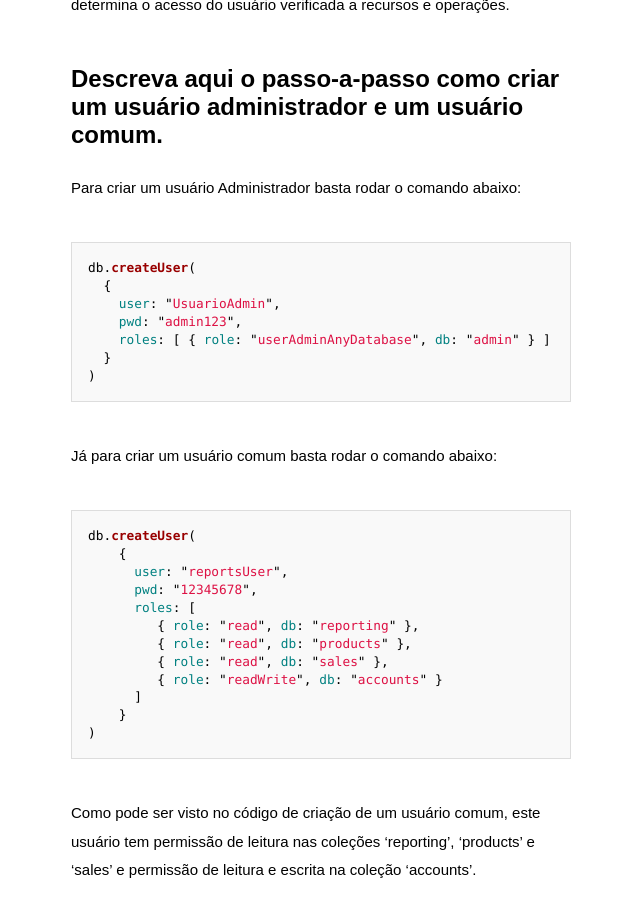
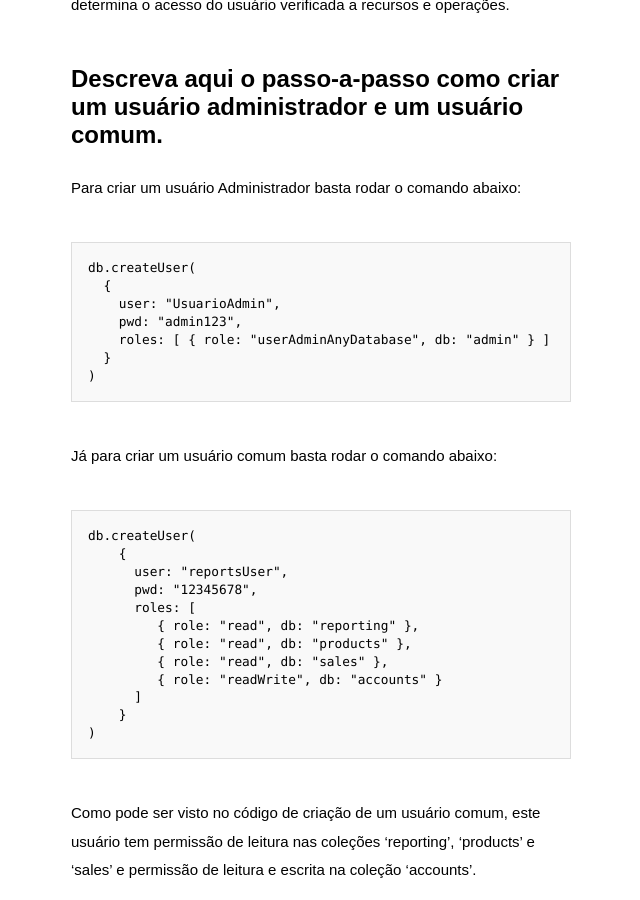
Before and after one commit to carloslimasis/carloslimasis.github.io, a Jekyll site: the page built from _posts/2015-12-27-article-autenticacao-mongodb.md, in a window 1280 px wide and 900 px high, scrolled down 432 px. Shown: the whole window, without its empty margins (319-959 px from the left). Built offline with Jekyll 4.4.1, drawn with Linux system fonts in a browser that asks for light colours; some web fonts are replaced.

Commit message:
Alterando artigo Autenticação no MongoDB

````diff
--- a/_posts/2015-12-27-article-autenticacao-mongodb.md
+++ b/_posts/2015-12-27-article-autenticacao-mongodb.md
@@ -9,7 +9,7 @@ A autenticação verifica a identidade de um utilizador já a autorização dete
 ## Descreva aqui o passo-a-passo como criar um usuário administrador e um usuário comum.
 Para criar um usuário Administrador basta rodar o comando abaixo:
 
-```javascript
+```
 db.createUser(
   {
     user: "UsuarioAdmin",
@@ -21,7 +21,7 @@ db.createUser(
 
 Já para criar um usuário comum basta rodar o comando abaixo:
 
-```javascript
+```
 db.createUser(
     {
       user: "reportsUser",
````
